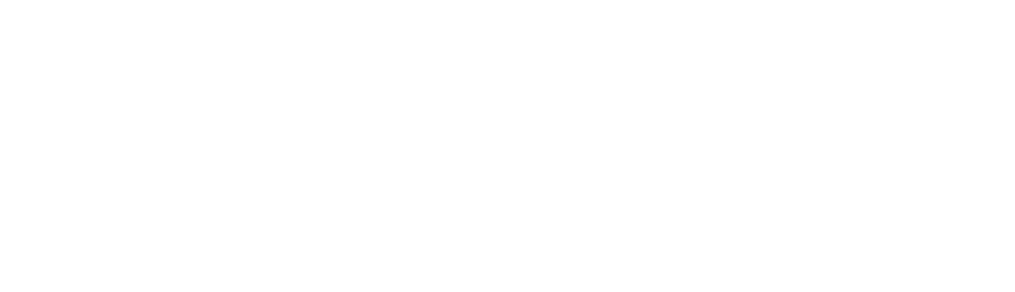
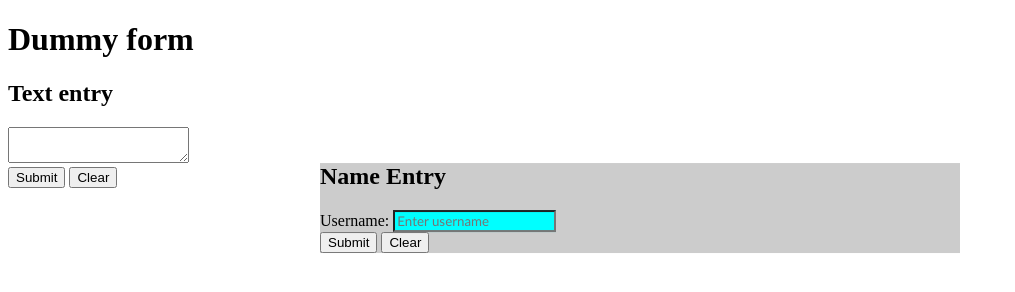
Before and after one commit to tuduun/Live-Chat-b, a plain HTML site: page docs/index.html in a window 1280 px wide. Shown: the whole page, without its empty margins (0-1015 px from the left). Drawn offline with Linux system fonts and the light colour scheme.

Commit message:
Add class work apr 15

```diff
--- a/docs/index.html
+++ b/docs/index.html
@@ -6,8 +6,32 @@
   </head>
   <body>
     <main>
+      <h1>Dummy form</h1>
       <!-- TODO: Create minimum interface according to wireframe -->
+      <h2>Text entry</h2>
+      <form>
+        <label for="send_message"></label>
+        <textarea id = "send_message"></textarea>
+        <div>
+          <button type = "submit" id = "submit_button">Submit</button>
+          <button type = "reset" id = "reset_button">Clear</button>
+        </div>
+      </form>
+
+      <div id = "nameModal">
+        <h2>Name Entry</h2>
+        <form>
+          <label for="username">Username: </label>
+          <input id = "username" name = "username" type="text" placeholder="Enter username">
+          <div>
+            <button type = "submit" id = "submit_button1">Submit</button>
+            <button type = "reset" id = "reset_button1">Clear</button>
+          </div>
+        </form>
+        </div>
     </main>
-    <!-- TODO: Use <script> element to import the client.js file -->
+
+    <!--: Use <script> element to import the client.js file -->
+      <script src = "scripts/client.js" type = "text/javascipt"></script>
   </body>
 </html>
--- a/docs/style/style.css
+++ b/docs/style/style.css
@@ -1,4 +1,36 @@
 /* TODO: Design interface */
+
+
+
+html{
+    font-family: serif;
+}
+
+
+
+#username{
+    background-color: aqua;
+    font-family: 'Gill Sans', 'Gill Sans MT', Calibri, 'Trebuchet MS', sans-serif;
+    color: rgb(0, 0, 0);
+    border: 1;
+}
+
+
+
+#nameModal{
+    position: relative;
+    top: 50%;
+    transform: translateY(-50%);
+    margin: 0 auto;
+    width: 50vw;
+    background: #ccc;
+}
+
+
+
+
+
+
 
 /* TODO: Create media query {
 
```
Also changed, not shown: docs/scripts/client.js (+50 -1 lines).
